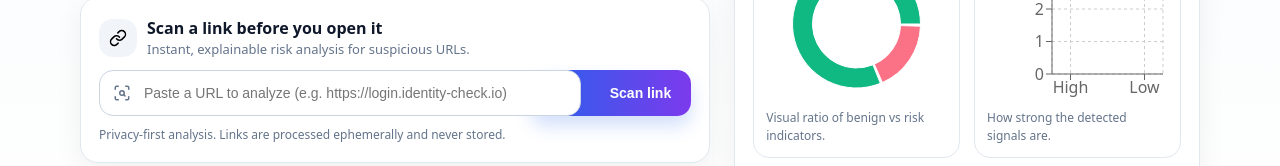
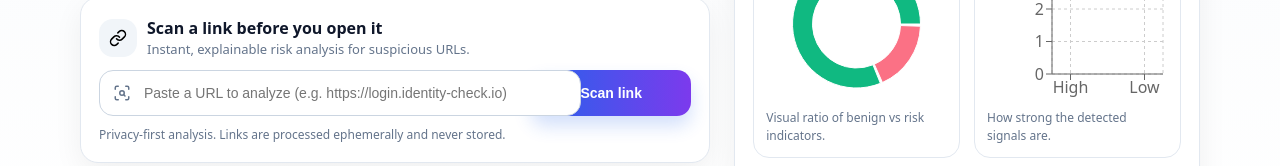
Before and after one commit to Felixakinboade/trustlayer-ui, a React (Vite) app: page / in a window 1280 px wide. Shown: the part 361-527 px from the top of the page. Built offline with nearby package versions, Linux system fonts and the light colour scheme.

Commit message:
Center 'Scan link' button text

```diff
--- a/src/App.jsx
+++ b/src/App.jsx
@@ -253,10 +253,10 @@ export default function App() {
                         color: "white",
                         background: loading ? "#94A3B8" : "linear-gradient(90deg, #2563EB, #7C3AED)",
                         boxShadow: "0 10px 18px rgba(37,99,235,0.20)",
-                        padding: "14px 20px 14px 12px",
+                        padding: "14px 20px",
                         fontSize: 14,
                         whiteSpace: "nowrap",
-                        textAlign: "right",
+                        textAlign: "center",
                       }}
                     >
                       {loading ? "Scanning..." : "Scan link"}
```
